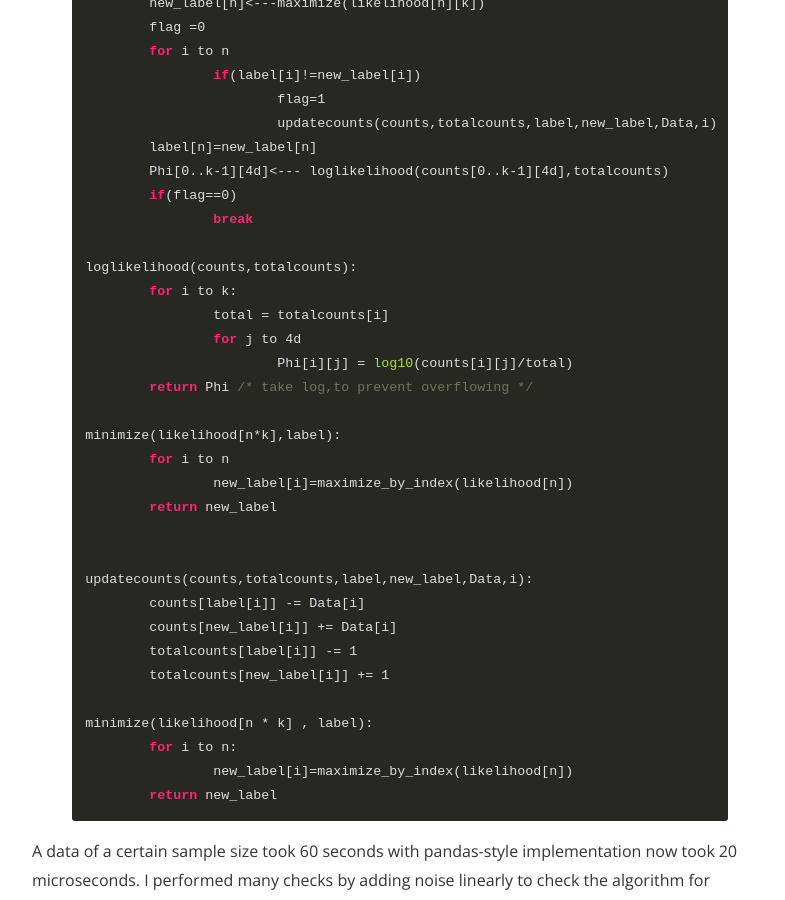
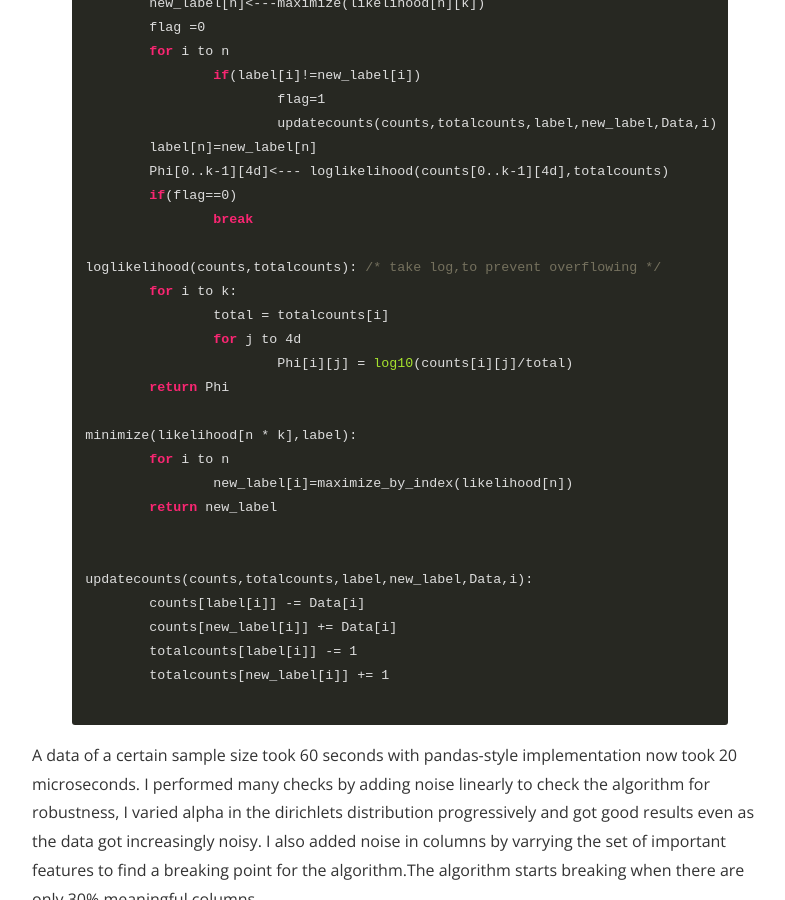
Before and after one commit to ashm8206/ashm8206.github.io, a Jekyll site: the page built from _posts/2017-05-17-K-MeansNCL.markdown, in a window 1280 px wide and 900 px high, scrolled down 2109 px. Shown: the whole window, without its empty margins (240-1025 px from the left). Built offline with Jekyll 4.4.1, drawn with Linux system fonts in a browser that asks for light colours; nearby versions of some CDN libraries; comment, search, counter and statistics services are not loaded.

Commit message:
highlight style

```diff
--- a/_posts/2017-05-17-K-MeansNCL.markdown
+++ b/_posts/2017-05-17-K-MeansNCL.markdown
@@ -67,14 +67,14 @@ while True:
         if(flag==0)
 		break
 
-loglikelihood(counts,totalcounts):
+loglikelihood(counts,totalcounts): /* take log,to prevent overflowing */
 	for i to k:
 		total = totalcounts[i]
 		for j to 4d
 			Phi[i][j] = log10(counts[i][j]/total)
-	return Phi /* take log,to prevent overflowing */
+	return Phi
 
-minimize(likelihood[n*k],label):
+minimize(likelihood[n * k],label):
 	for i to n
 		new_label[i]=maximize_by_index(likelihood[n])
 	return new_label
@@ -85,11 +85,6 @@ updatecounts(counts,totalcounts,label,new_label,Data,i):
 	counts[new_label[i]] += Data[i]
 	totalcounts[label[i]] -= 1
 	totalcounts[new_label[i]] += 1
-
-minimize(likelihood[n * k] , label):
-	for i to n:
-		new_label[i]=maximize_by_index(likelihood[n])
-	return new_label
 
 {% endhighlight %}
 
```
